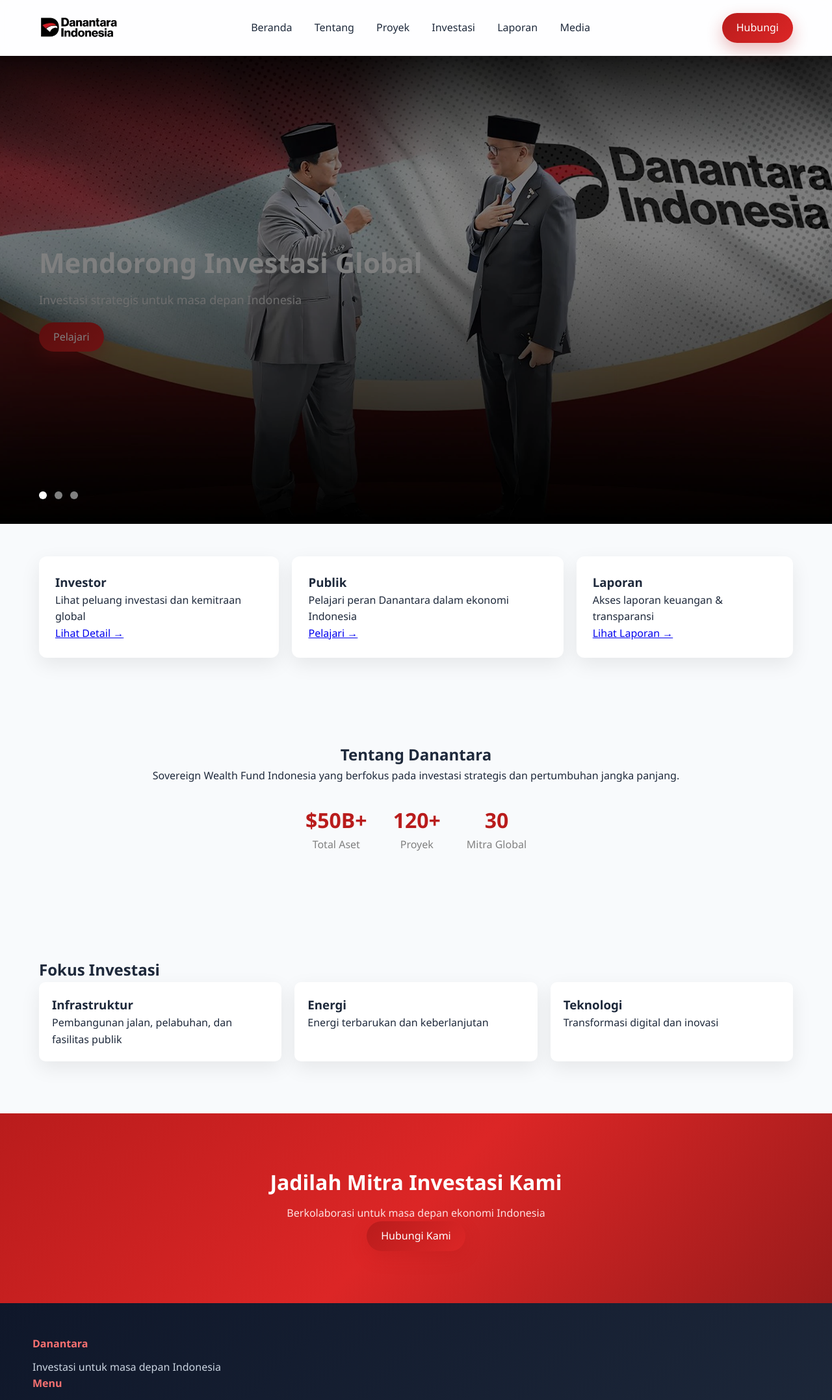
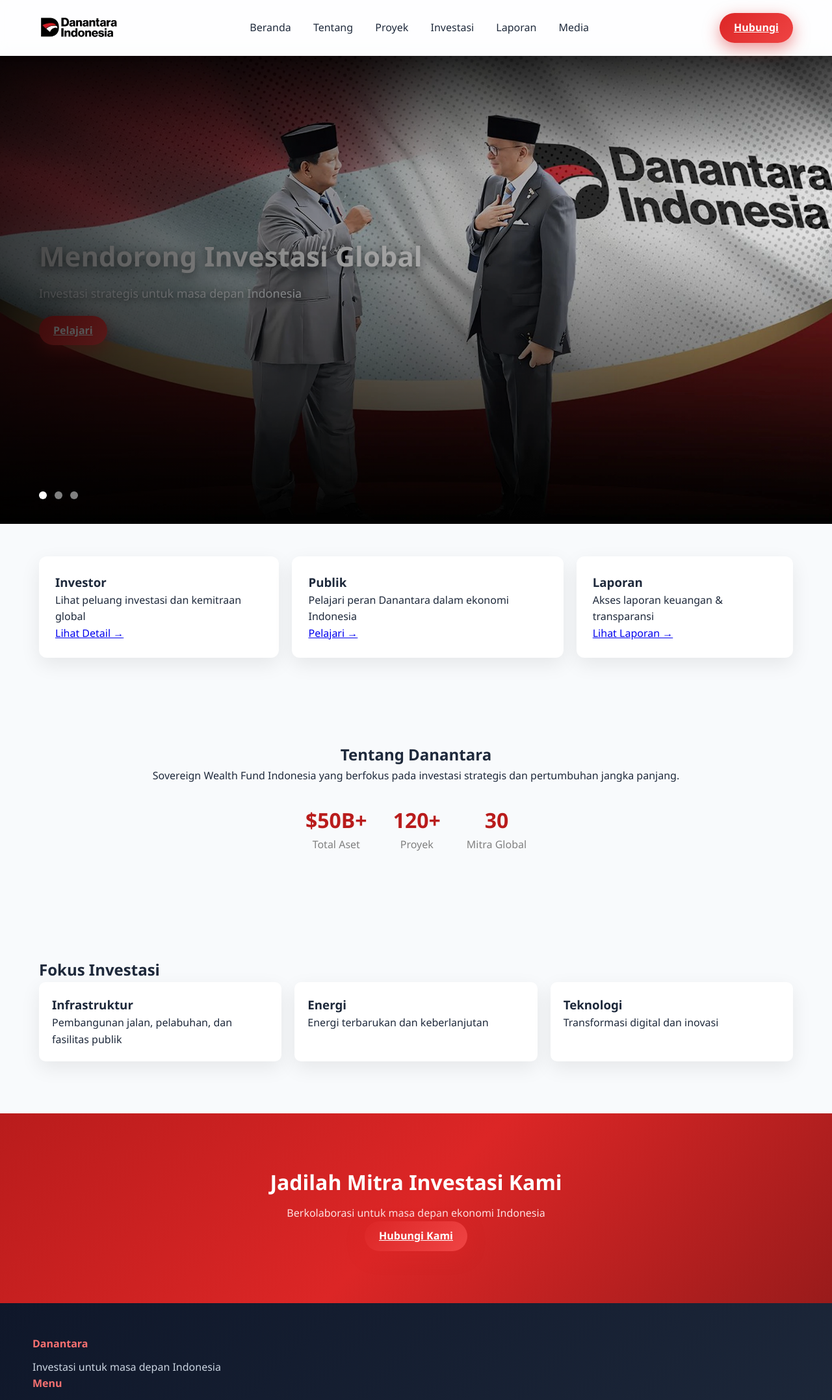
Before and after one commit to JaydenLee24/danantara-redesign, a PHP site: page / in a window 1280 px wide. Shown: the top 2154 px of the page at 65% size. Run offline with PHP 8.4, Linux system fonts and the light colour scheme.

Commit message:
Update style.css

```diff
--- a/css/style.css
+++ b/css/style.css
@@ -126,13 +126,12 @@
     padding: 10px 22px;
     border-radius: 50px;
 
-    background: linear-gradient(135deg, var(--primary), var(--secondary));
+    background: linear-gradient(135deg, #dc2626, #ef4444);
     color: white;
-    text-decoration: none;
-    font-weight: 500;
 
-    box-shadow: 0 10px 25px rgba(185, 28, 28, 0.3);
-    transition: 0.3s;
+    font-weight: 600;
+
+    box-shadow: 0 8px 25px rgba(220,38,38,0.5);
 }
 
 .btn:hover {
@@ -279,13 +278,27 @@
     position: absolute;
     width: 100%;
     height: 100%;
-    background: rgba(0,0,0,0.5);
+
+    background: linear-gradient(
+        to right,
+        rgba(0,0,0,0.75) 0%,   /* kiri (teks) gelap */
+        rgba(0,0,0,0.4) 40%,
+        rgba(0,0,0,0.1) 100%  /* kanan terang */
+    );
+
     top: 0;
     left: 0;
 }
 
-.slide h1,
-.slide p,
+.slide h1 {
+    color: #ffffff;
+    text-shadow: 0 4px 15px rgba(0,0,0,0.6);
+}
+
+.slide p {
+    color: #f1f5f9;
+    text-shadow: 0 3px 10px rgba(0,0,0,0.6);
+}
 .slide a {
     margin-top: 20px;
     align-self: flex-start;
@@ -300,10 +313,6 @@
     font-size: 42px;
 }
 
-.hero-slider p {
-    margin-top: 10px;
-    color: #ddd;
-}
 
 /* DOT INDICATOR */
 .dots {
```
